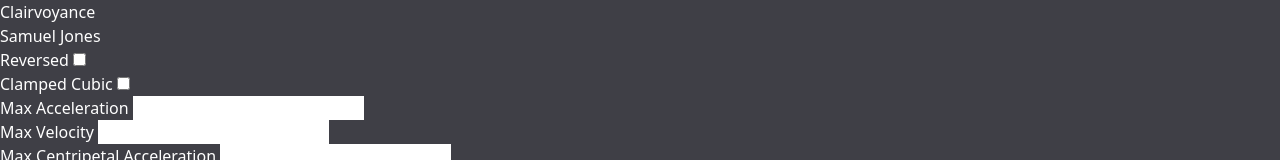
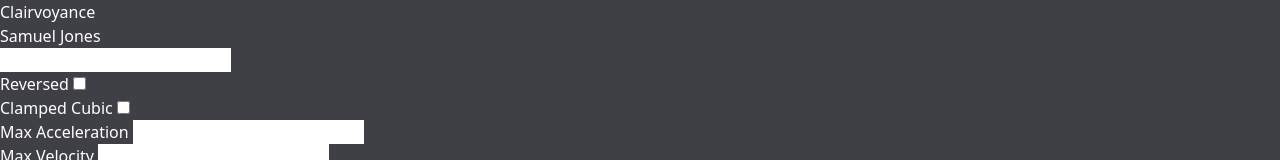
Before and after one commit to SamJones329/Clairvoyance, a SvelteKit app: page / in a window 1280 px wide. Shown: the top 160 px of the page. Built offline with nearby package versions, Linux system fonts and the light colour scheme; no server answers.

Commit message:
resolved #2 and fixed styling along with it

```diff
--- a/src/app.css
+++ b/src/app.css
@@ -18,7 +18,3 @@ input::-webkit-inner-spin-button {
 input[type=number] {
   -moz-appearance: textfield;
 }
-
-.custom-code-indent {
-  text-indent: -4em each-line;
-}
--- a/src/lib/scripts/Trajectory.ts
+++ b/src/lib/scripts/Trajectory.ts
@@ -47,10 +47,12 @@ interface TrajectoryResponse {
 }
 
 const initialPathTables: {
+    title: string,
     waypoints: SwerveTrajectoryWaypoint[];
     path: TrajectoryResponse | null;
 }[] = [
     {
+        title: "Default",
         waypoints: [
             {
                 x: 1,
@@ -68,6 +70,7 @@ const initialPathTables: {
         path: null
     },
     {
+        title: "Default",
         waypoints: [
             {
                 x: 1,
@@ -85,6 +88,7 @@ const initialPathTables: {
         path: null
     },
     {
+        title: "Default",
         waypoints: [
             {
                 x: 1,
@@ -102,6 +106,7 @@ const initialPathTables: {
         path: null
     },
     {
+        title: "Default",
         waypoints: [
             {
                 x: 1,
@@ -119,6 +124,7 @@ const initialPathTables: {
         path: null
     },
     {
+        title: "Default",
         waypoints: [
             {
                 x: 1,
@@ -193,8 +199,8 @@ async function getPath(
     }
 }
 
-function pathToString(points: SwerveTrajectoryWaypoint[]) {
-    let output = 'new SwerveTrajectoryWaypoint[] {'
+function pathToString(points: SwerveTrajectoryWaypoint[], name?: string) {
+    let output = (name ? `public static final ${name} = ` : '') + 'new SwerveTrajectoryWaypoint[] {'
     for(const point of points) {
         output += `\n\tnew SwerveTrajectoryWaypoint(\n\t\tnew Translation2d(${point.x}, ${point.y}),\n\t\tRotation2d.fromDegrees(${point.psi}),\n\t\tRotation2d.fromDegrees(${point.th})),`
     }
--- a/src/routes/+page.svelte
+++ b/src/routes/+page.svelte
@@ -76,6 +76,20 @@
 <div class="flex">
 	<div class="w-[20rem] bg-zinc-800 h-screen p-4">
 		<form action="" class="flex flex-col items-center">
+			<div class="flex items-center justify-end w-48 h-12">
+				<input
+					class="w-12 h-4 text-black"
+					type="text"
+					name="path-name"
+					id="path-name"
+					value={pathTables[selectedPath].title}
+					on:change={(ev) => {
+						pathTables[selectedPath].title = ev.currentTarget.value;
+						pathTables = pathTables;
+					}}
+				/>
+			</div>
+
 			<div class="flex items-center justify-end w-48 h-12">
 				<label class="text-right" for="reversed">Reversed</label>
 				<input
@@ -214,12 +228,27 @@
 			</div>
 			<button
 				class="w-48 bg-violet-800 p-2 rounded-lg mx-4 mt-4"
+				type="button"
 				on:click={() => {
-					modalCode = pathToString(pathTables[selectedPath].waypoints);
+					modalCode = pathToString(
+						pathTables[selectedPath].waypoints,
+						pathTables[selectedPath].title
+					);
 					modalOpen = true;
 				}}>Export Selected Path</button
 			>
-			<button class="w-48 bg-violet-800 p-2 rounded-lg mx-4 mt-4">Export All Paths</button>
+			<button
+				type="button"
+				class="w-48 bg-violet-800 p-2 rounded-lg mx-4 mt-4"
+				on:click={() => {
+					let newModalCode = '';
+					for (const path of pathTables) {
+						newModalCode += pathToString(path.waypoints, path.title) + '\n';
+					}
+					modalCode = newModalCode;
+					modalOpen = true;
+				}}>Export All Paths</button
+			>
 		</form>
 	</div>
 
@@ -243,11 +272,13 @@
 	<div class="relative w-[50rem] h-[40rem] mx-auto mt-24 bg-violet-800 rounded-xl">
 		<div class="mx-auto max-w-max">
 			<h2 class="max-w-max pt-8 pb-4 text-white text-bold text-xl">Exported Path Code</h2>
-			<p
-				class="bg-white w-[46rem] h-[32rem] text-black custom-code-indent whitespace-pre-wrap rounded-lg p-8"
+			<div
+				class="bg-white w-[46rem] h-[32rem] text-black whitespace-pre-wrap rounded-lg px-8 py-4 overflow-scroll"
 			>
-				{modalCode}
-			</p>
+				<p>
+					{modalCode}
+				</p>
+			</div>
 		</div>
 		<button class="w-4 h-4 absolute top-4 right-4" on:click={() => (modalOpen = false)}
 			><img src={x} alt="" srcset="" /></button
```
Also changed, not shown: src/lib/scripts/text-manipulation.ts (added, +19 -0 lines), src/lib/assets/x.svg.
